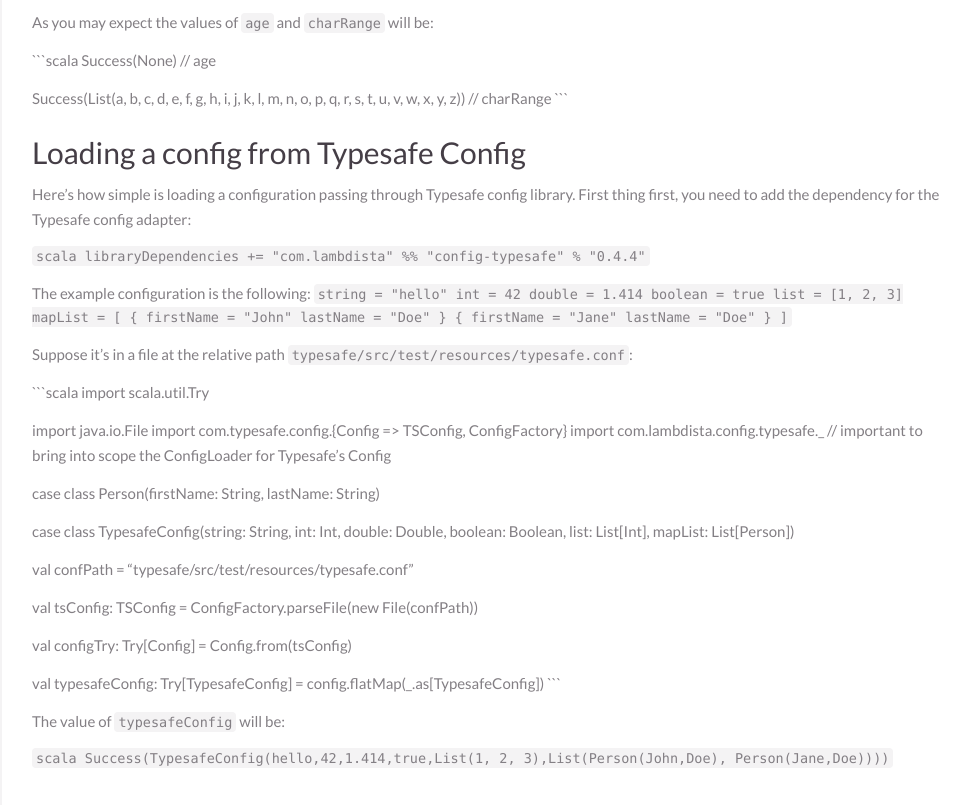
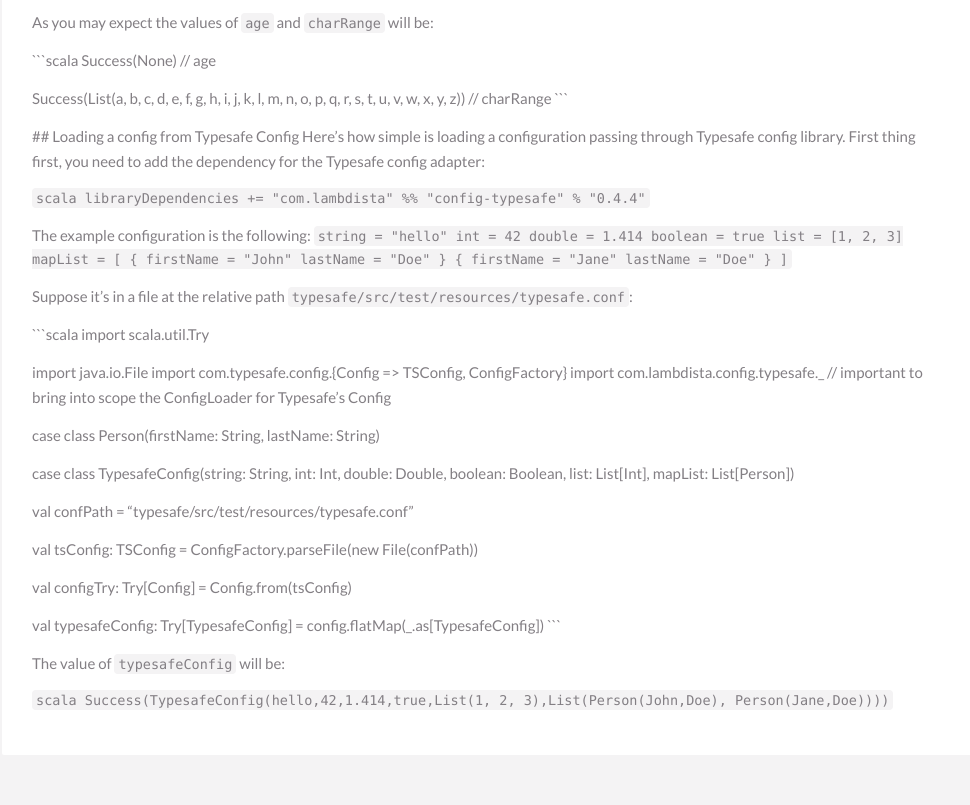
Before and after one commit to lambdista/config, a plain HTML site: page docs/loaders.html in a window 1280 px wide. Shown: the part 921-1726 px from the top of the page, without its empty margins (278-1248 px from the left). Drawn offline with nearby package versions, Linux system fonts and the light colour scheme.

Commit message:
updated site

````diff
--- a/docs/loaders.html
+++ b/docs/loaders.html
@@ -54,8 +54,9 @@ Success(None) // age</p>
 <p>Success(List(a, b, c, d, e, f, g, h, i, j, k, l, m, n, o, p, q, r, s, t, u, v, w, x, y, z)) // charRange
 ```</p>
 
-<h2 id="loading-a-config-from-typesafe-config">Loading a config from Typesafe Config</h2>
-<p>Here’s how simple is loading a configuration passing through Typesafe config library. First thing first, you need to add
+<p><a name="typesafeLoader"></a>
+## Loading a config from Typesafe Config
+Here’s how simple is loading a configuration passing through Typesafe config library. First thing first, you need to add
 the dependency for the Typesafe config adapter:</p>
 
 <p><code>scala
````
